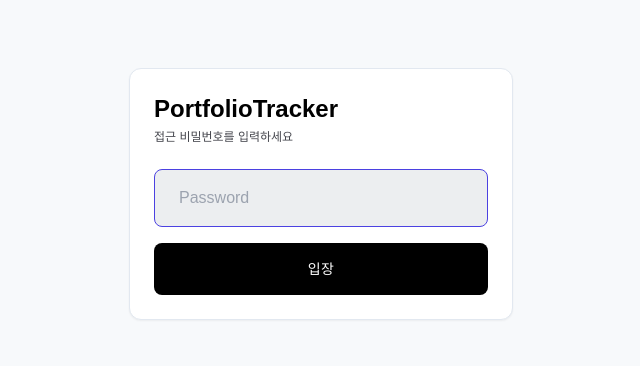
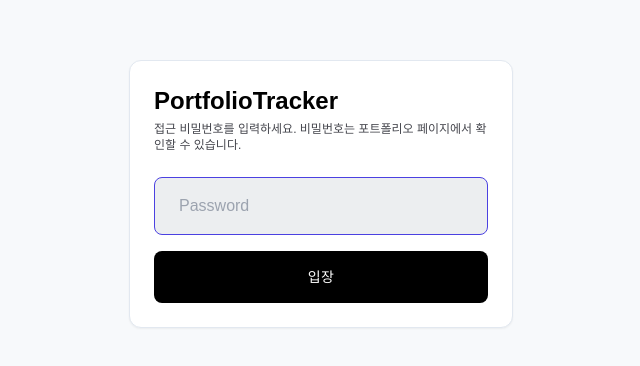
Before and after one commit to myjhye/portfolio-tracker, a React (Vite) app in the folder apps/client/: page / in a window 1280 px wide. Shown: the part 206-572 px from the top of the page, without its empty margins (319-959 px from the left). Built offline with nearby package versions, Linux system fonts and the light colour scheme; no server answers; a web font is replaced by a local one.

Commit message:
fix(client): PasswordGate sessionStorage 유지 및 안내 문구 수정

```diff
--- a/apps/client/src/components/PasswordGate.tsx
+++ b/apps/client/src/components/PasswordGate.tsx
@@ -6,7 +6,9 @@ interface Props {
 }
 
 export function PasswordGate({ children }: Props) {
-  const [passed, setPassed] = useState(false)
+  const [passed, setPassed] = useState(() => {
+    return sessionStorage.getItem("gate_passed") === "true"
+  })
   const [input, setInput] = useState("")
   const [error, setError] = useState(false)
 
@@ -14,6 +16,7 @@ export function PasswordGate({ children }: Props) {
     e.preventDefault()
     const expected = import.meta.env.VITE_GATE_PASSWORD
     if (input === expected) {
+      sessionStorage.setItem("gate_passed", "true")
       setPassed(true)
       setError(false)
     } else {
@@ -29,7 +32,9 @@ export function PasswordGate({ children }: Props) {
       <div className="bg-surface-container-lowest border border-outline-variant/30 rounded-xl p-md shadow-sm w-full max-w-sm space-y-md">
         <div>
           <h1 className="text-headline-md font-bold text-primary">PortfolioTracker</h1>
-          <p className="text-caption text-on-surface-variant mt-base">접근 비밀번호를 입력하세요</p>
+          <p className="text-caption text-on-surface-variant mt-base">
+            접근 비밀번호를 입력하세요. 비밀번호는 포트폴리오 페이지에서 확인할 수 있습니다.
+          </p>
         </div>
         <form onSubmit={handleSubmit} className="space-y-sm">
           <input
```
